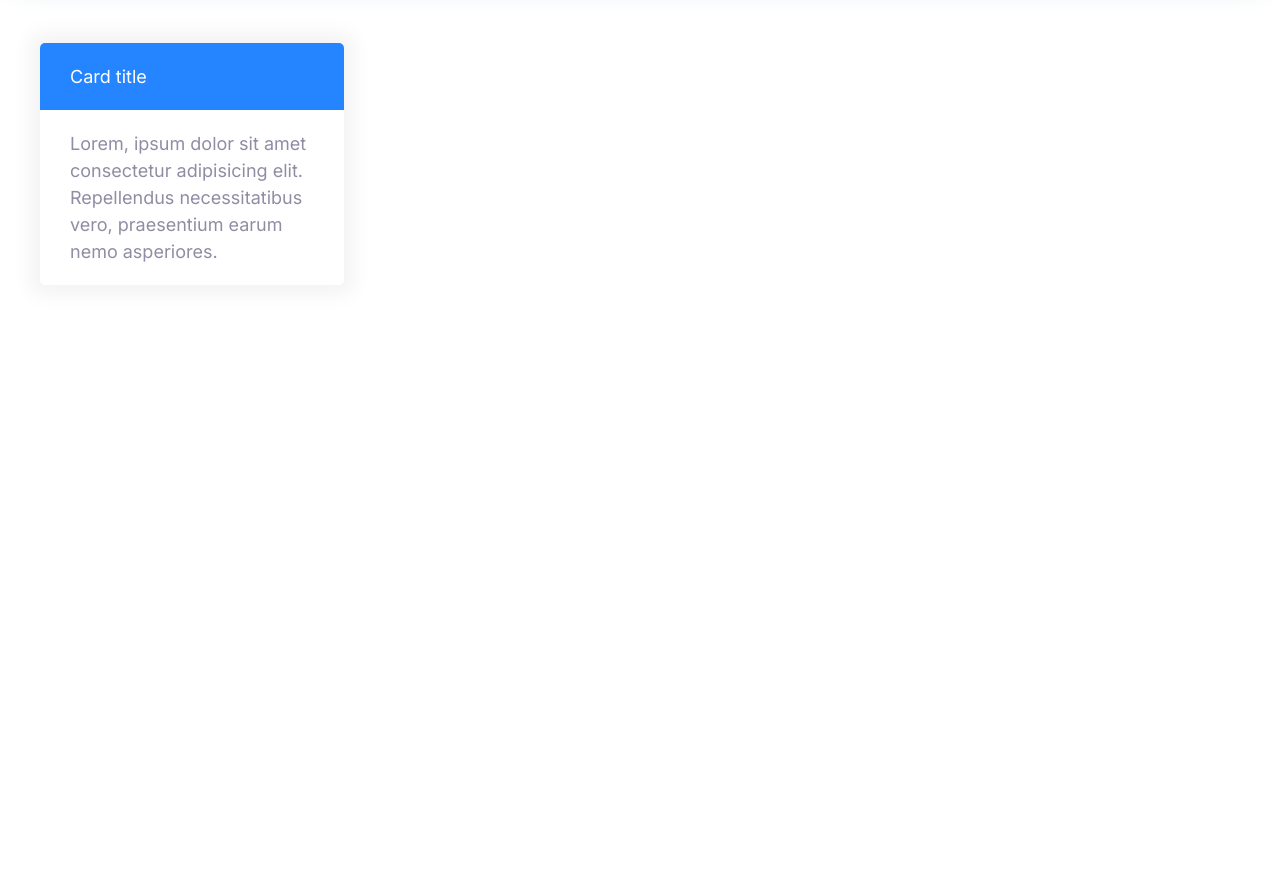
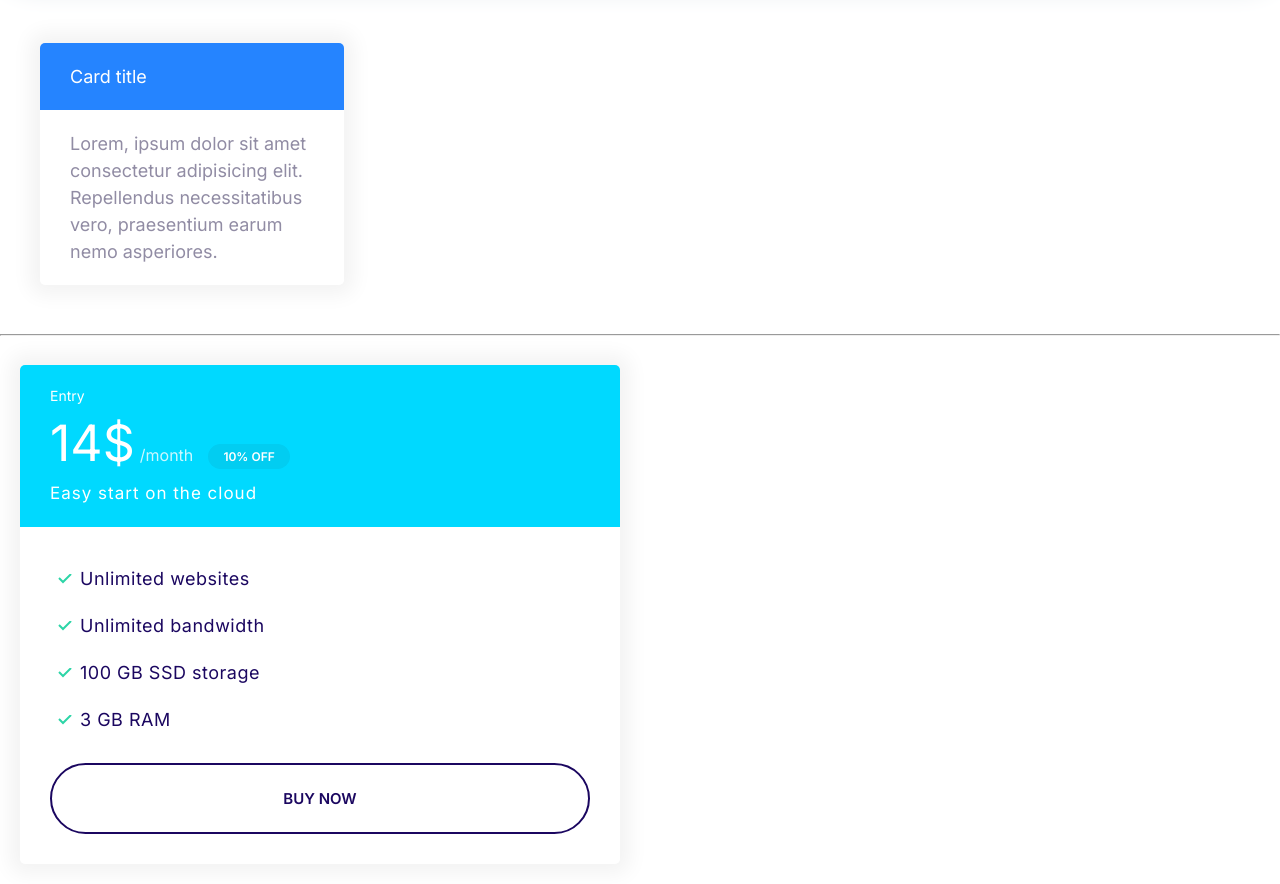
Before and after one commit to imponnet/moshify_work, a plain HTML site: page index.html in a window 1280 px wide. Shown: the part 1378-2262 px from the top of the page. Before the commit the page ends 1703 px from the top, so only its background shows below. Drawn offline with Linux system fonts and the light colour scheme.

Commit message:
Build the plan component.

```diff
--- a/css/styles.css
+++ b/css/styles.css
@@ -341,7 +341,73 @@ a {
     color: #fff;
 }
 
-.card--secondary {
+.card--secondary .card__header {
     background-color: var(--color-secondary);
     color: #fff;
 }
+
+.card--secondary .badge--secondary {
+    background-color: #02cdf1;
+    padding: 0.5rem 1.5rem;
+}
+
+/*************************** Plans ****************************/
+
+.plan {
+    padding: 2rem;
+    width: 50%;
+}
+
+.plan__name {
+    color: #fff;
+    font-size: 2.4rem;
+    font-weight: 500;
+    margin: 0;
+}
+
+.plan__price {
+    /* color: #fff; */
+    font-size: 6rem;
+}
+
+.plan__billing-cycle {
+    /* color: #fff; */
+    font-weight: 300;
+    margin-right: 1rem;
+    opacity: 0.8;
+}
+
+.plan__description {
+    /* color: #fff; */
+    display: block;
+    font-size: 2rem;
+    font-weight: 300;
+    letter-spacing: 1px;
+}
+
+.plan .list__item {
+    letter-spacing: 0.5px;
+}
+
+@media screen and (min-width: 1024px) {
+
+    .plan__name {
+        font-size: 1.4rem;
+    }
+
+    .plan__price {
+        font-size: 5rem;
+    }
+
+    .plan__billing-cycle {
+        font-size: 1.6rem;
+    }
+
+    .plan__description {
+        font-size: 1.7rem;
+    }
+
+    .plan .list__item {
+        font-size: 1.8rem;
+    }
+}
--- a/index.html
+++ b/index.html
@@ -63,5 +63,27 @@
         <div class="card__body">Lorem, ipsum dolor sit amet consectetur adipisicing elit. Repellendus necessitatibus vero, praesentium earum nemo asperiores.</div>
       </div>
     </div>
+    <hr>
+    <div class="plan">
+      <div class="card card--secondary">
+        <header class="card__header">
+          <h3 class="plan__name">Entry</h3>
+          <span class="plan__price">14$</span>
+          <span class="plan__billing-cycle">/month</span>
+          <span class="badge badge--secondary badge--small">10% OFF</span>
+          <span class="plan__description">Easy start on the cloud</span>
+        </header>
+        <div class="card__body">
+          <ul class="list list--tick">
+            <li class="list__item">Unlimited websites</li>
+            <li class="list__item">Unlimited bandwidth</li>
+            <li class="list__item">100 GB SSD storage</li>
+            <li class="list__item">3 GB RAM</li>
+          </ul>
+          <button class="btn btn--secondary btn--block">Buy now</button>
+        </div>
+      </div>
+    </div>
+
   </body>
 </html>
```
Also changed, not shown: components/plans.html (added, +20 -0 lines).
